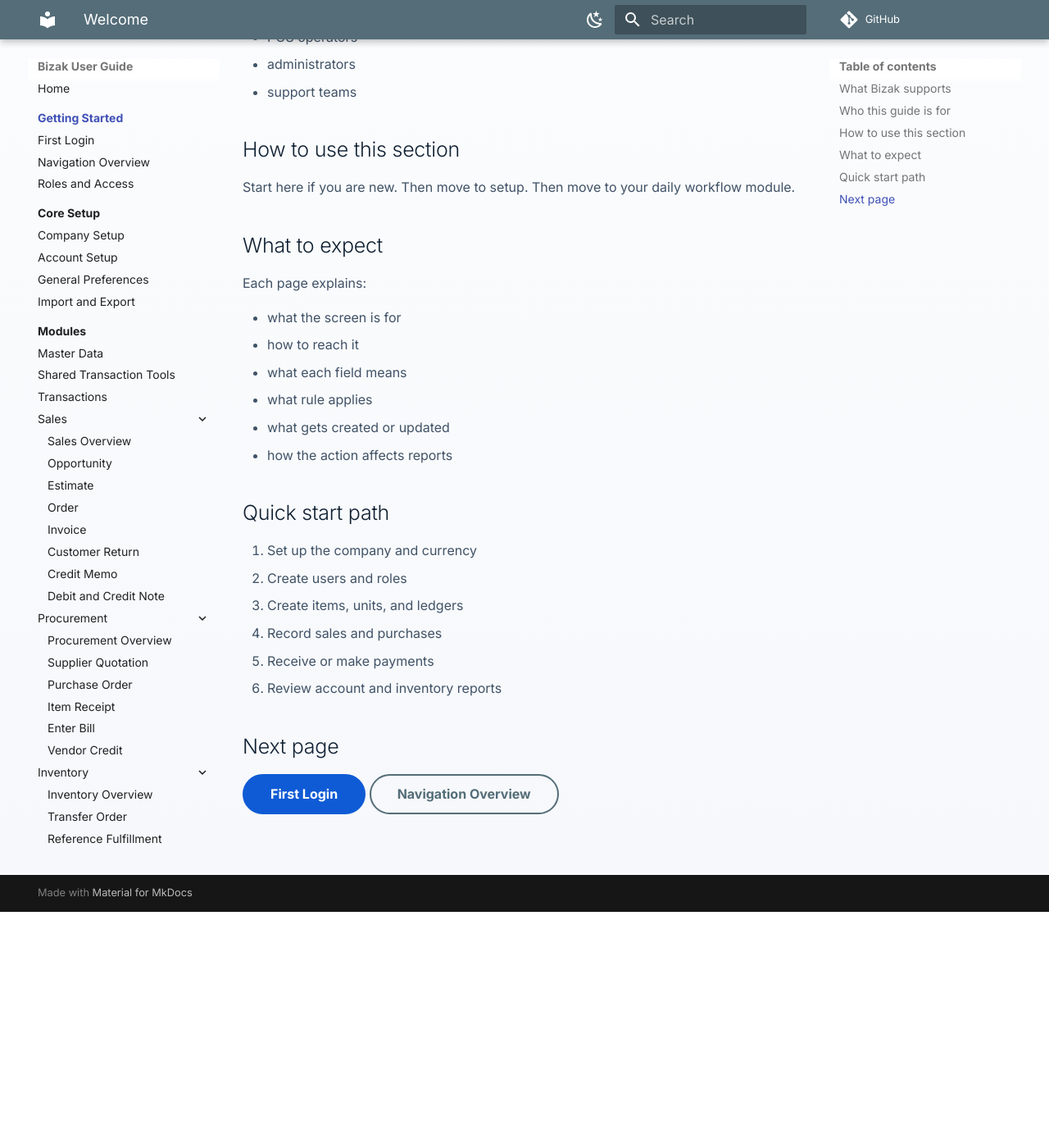
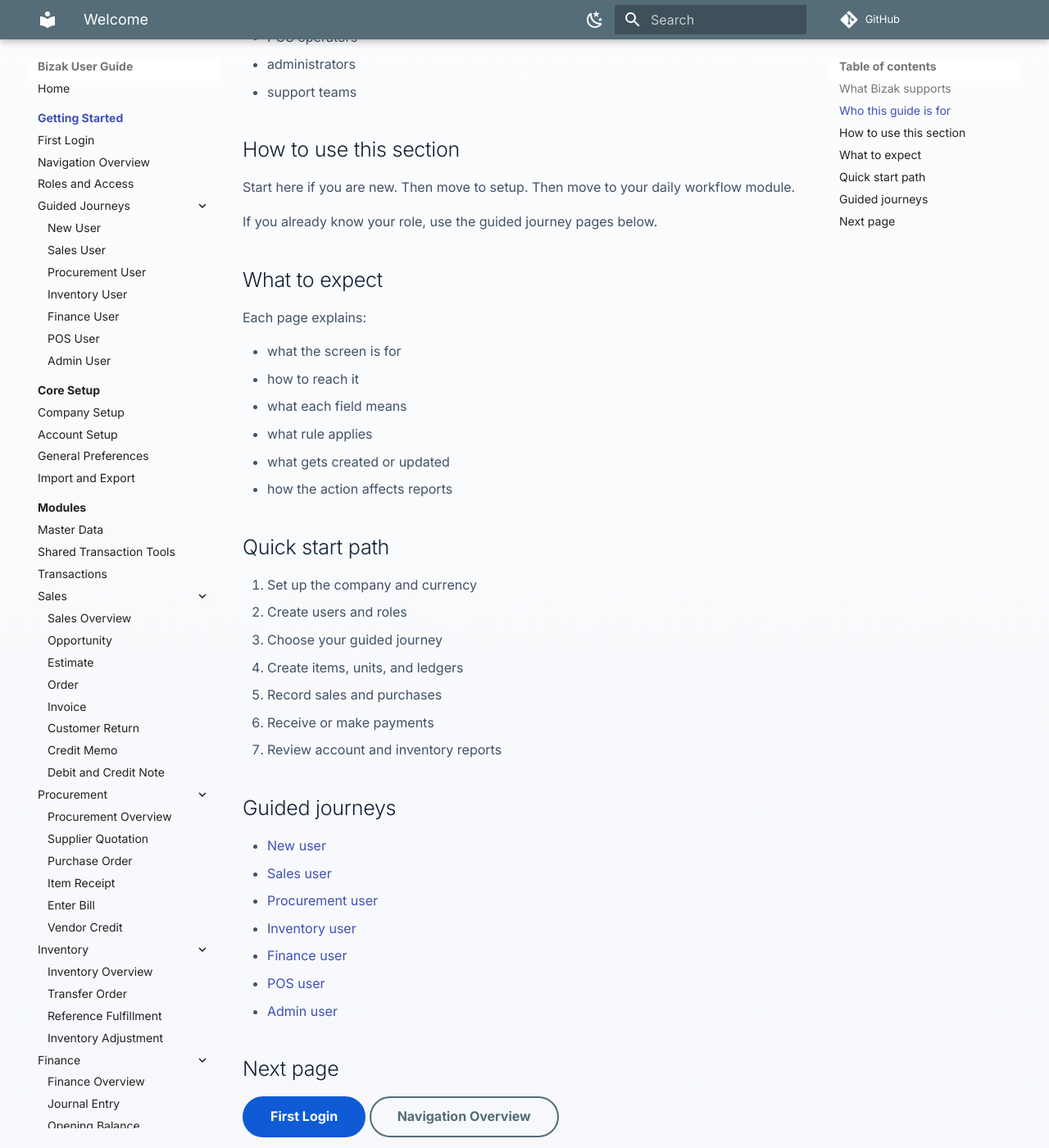
Before and after one commit to bizakerp/bizak-user-guide, an MkDocs documentation site: the page built from docs/getting-started/index.md, in a window 1280 px wide and 1400 px high, scrolled down 876 px. Shown: the whole window at 82% size. Built offline with MkDocs 1.6.1 and Material for MkDocs 9.7.7, drawn with Linux system fonts in a browser that asks for light colours; comment, search, counter and statistics services are not loaded; before the commit the page ends 1988 px from its top, so only the background shows below that.

Commit message:
Add guided user journeys

```diff
--- a/docs/getting-started/index.md
+++ b/docs/getting-started/index.md
@@ -34,6 +34,8 @@ Start here if you are new.
 Then move to setup.
 Then move to your daily workflow module.
 
+If you already know your role, use the guided journey pages below.
+
 ## What to expect
 
 Each page explains:
@@ -49,10 +51,21 @@ Each page explains:
 
 1. Set up the company and currency
 2. Create users and roles
-3. Create items, units, and ledgers
-4. Record sales and purchases
-5. Receive or make payments
-6. Review account and inventory reports
+3. Choose your guided journey
+4. Create items, units, and ledgers
+5. Record sales and purchases
+6. Receive or make payments
+7. Review account and inventory reports
+
+## Guided journeys
+
+- [New user](journeys/new-user.md)
+- [Sales user](journeys/sales-user.md)
+- [Procurement user](journeys/procurement-user.md)
+- [Inventory user](journeys/inventory-user.md)
+- [Finance user](journeys/finance-user.md)
+- [POS user](journeys/pos-user.md)
+- [Admin user](journeys/admin-user.md)
 
 ## Next page
 
--- a/mkdocs.yml
+++ b/mkdocs.yml
@@ -64,6 +64,15 @@ nav:
       - First Login: getting-started/first-login.md
       - Navigation Overview: getting-started/navigation.md
       - Roles and Access: getting-started/roles-and-access.md
+      - Guided Journeys:
+          - Journey Overview: getting-started/journeys/index.md
+          - New User: getting-started/journeys/new-user.md
+          - Sales User: getting-started/journeys/sales-user.md
+          - Procurement User: getting-started/journeys/procurement-user.md
+          - Inventory User: getting-started/journeys/inventory-user.md
+          - Finance User: getting-started/journeys/finance-user.md
+          - POS User: getting-started/journeys/pos-user.md
+          - Admin User: getting-started/journeys/admin-user.md
   - Core Setup:
       - Setup Overview: setup/index.md
       - Company Setup: setup/company.md
```
Also changed, not shown: docs/getting-started/journeys/admin-user.md (added, +30 -0 lines), docs/getting-started/journeys/finance-user.md (added, +31 -0 lines), docs/getting-started/journeys/index.md (added, +62 -0 lines), docs/getting-started/journeys/inventory-user.md (added, +28 -0 lines), docs/getting-started/journeys/new-user.md (added, +24 -0 lines), docs/getting-started/journeys/pos-user.md (added, +32 -0 lines), docs/getting-started/journeys/procurement-user.md (added, +32 -0 lines), docs/getting-started/journeys/sales-user.md (added, +31 -0 lines), docs/index.md (+1 -1 lines).
